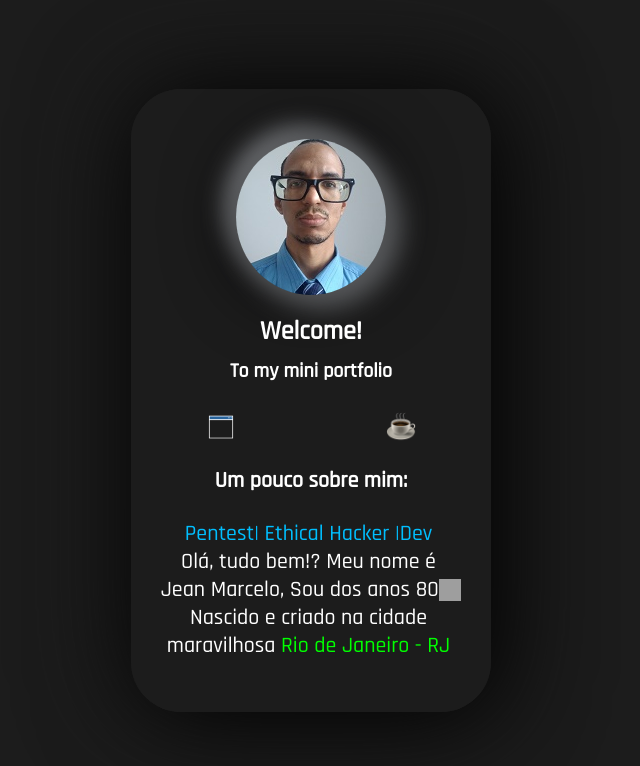
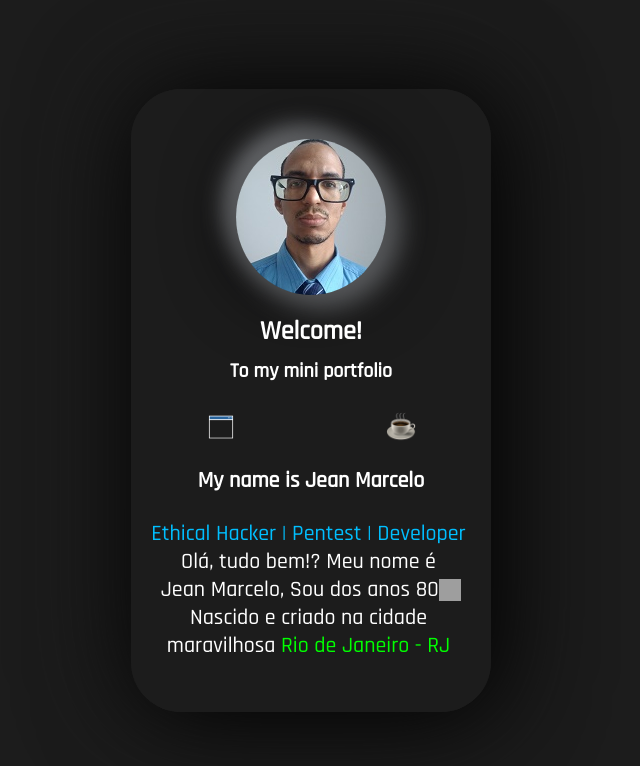
Before and after one commit to jmsmarttech/portifoliojm, a plain HTML site: page index.html in a window 1280 px wide. Shown: the whole page, without its empty margins (329-969 px from the left). Drawn offline with Linux system fonts and the light colour scheme; grey boxes are pictures that could not be loaded.

Commit message:
Update index.html

```diff
--- a/index.html
+++ b/index.html
@@ -35,10 +35,10 @@
 
         <div class="informacoes-abas">
           <div class="informacao selecionado" id="informacao-sobre-mim">
-            <h3 class="sub-titulo">Um pouco sobre mim:</h3>
+            <h3 class="sub-titulo">My name is Jean Marcelo</h3>
 
             <div class="descricao">
-              <p><azul>Pentest| Ethical Hacker |Dev</azul></p>
+              <p><azul>Ethical Hacker | Pentest | Developer</azul></p>
 
               <p>
                 Olá, tudo bem!? Meu nome é <p>Jean Marcelo, Sou dos anos 80 <img alt="Television icon"srcset="https://img.icons8.com/emoji/512/television-emoji.png "style="width: 22px; height: 22px; margin: -5px;">
```
